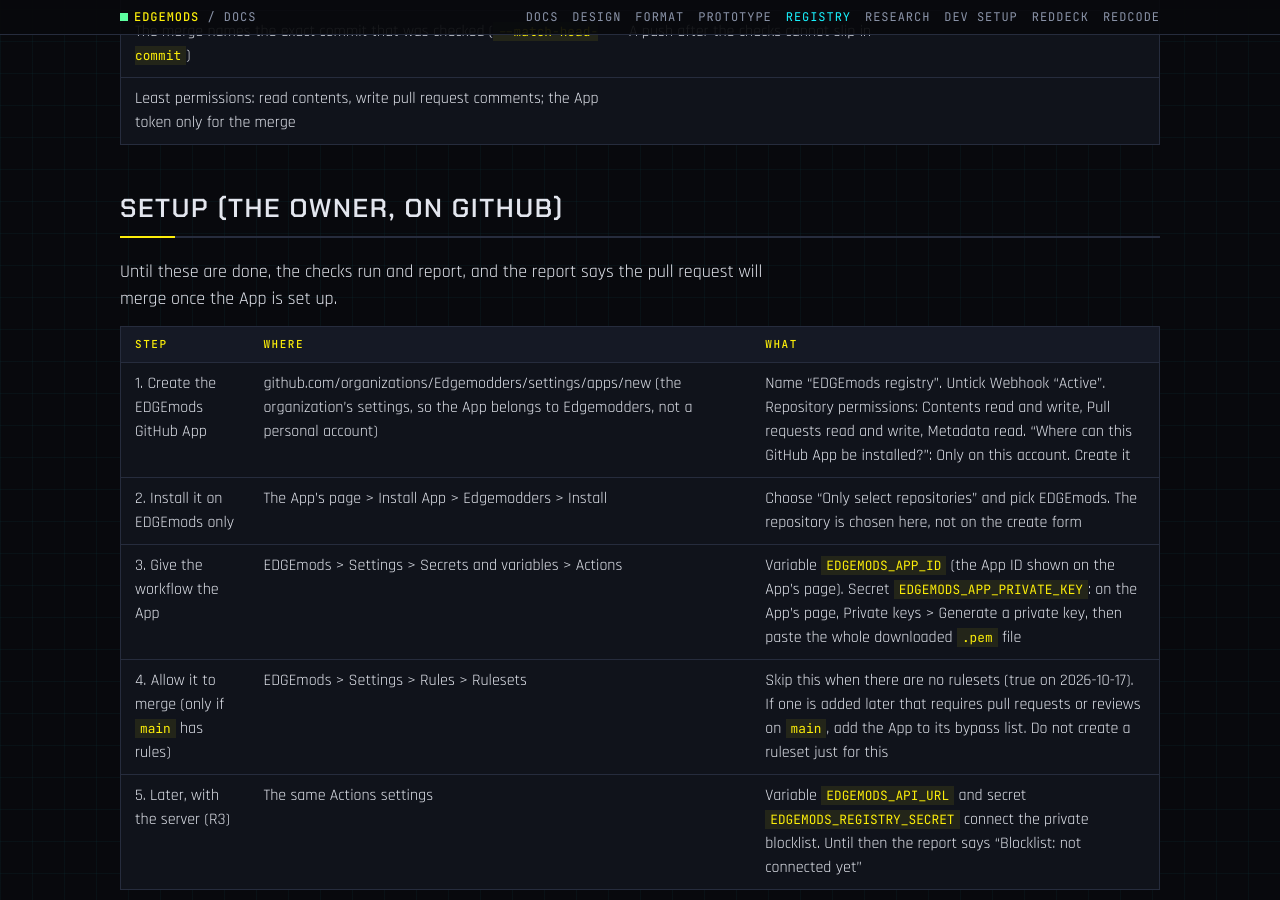
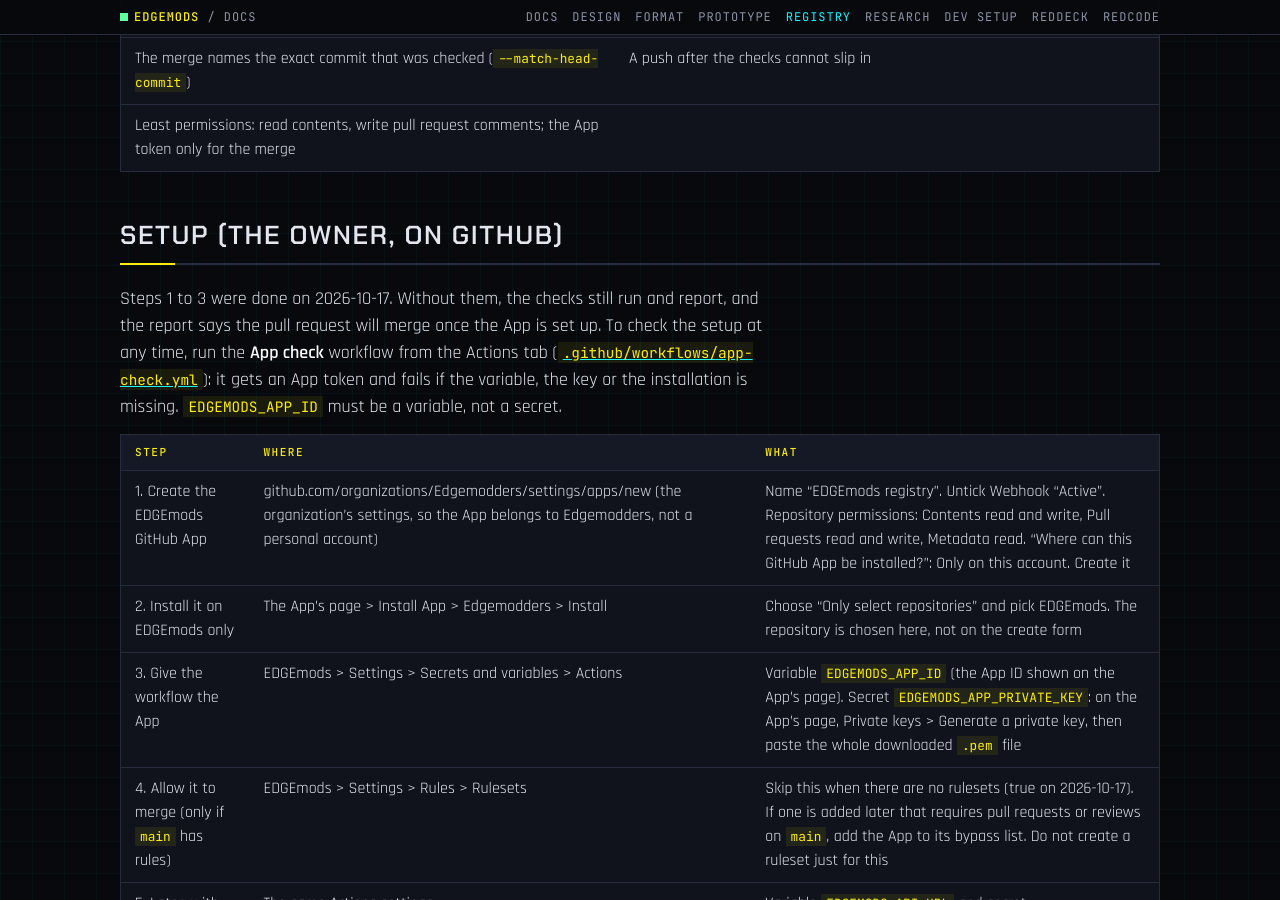
Before and after one commit to Edgemodders/EDGEmods, a Jekyll site: the page built from docs/registry.md, in a window 1280 px wide and 900 px high, scrolled down 1975 px. Built offline with Jekyll 4.4.1, drawn with Linux system fonts in a browser that asks for light colours; our own code applies the rules of GitHub Pages for plain Markdown files; some of the changed text lies outside the part shown.

Commit message:
Docs: the registry App is set up
Co-Authored-By: Claude Opus 5.5 <noreply@anthropic.com>

```diff
--- a/docs/registry.md
+++ b/docs/registry.md
@@ -2,7 +2,7 @@
 
 The registry is the list of mods on EDGEmods: one small file per mod in [`registry/`](https://github.com/Edgemodders/EDGEmods/tree/main/registry). Publishing a mod opens a pull request that adds its file. The merge checks look at the mod's repository and release, report in plain words on the pull request, and merge it by themselves when every check passes.
 
-**Status: R2, built 2026-10-17, for the owner's review.** The checks run; merging by themselves waits for the EDGEmods GitHub App (see "Setup" below). The code is in [`packages/checks`](https://github.com/Edgemodders/EDGEmods/tree/main/packages/checks) and the workflow in [`.github/workflows/registry.yml`](https://github.com/Edgemodders/EDGEmods/blob/main/.github/workflows/registry.yml).
+**Status: R2, built 2026-10-17, for the owner's review.** The checks run, and the EDGEmods GitHub App (`edgemods-registry`) is set up to merge (checked 2026-10-17); a real publish pull request has not been through yet. The code is in [`packages/checks`](https://github.com/Edgemodders/EDGEmods/tree/main/packages/checks) and the workflow in [`.github/workflows/registry.yml`](https://github.com/Edgemodders/EDGEmods/blob/main/.github/workflows/registry.yml).
 
 ## A registry file
 
@@ -47,7 +47,7 @@ The report on the pull request lists every step, the problems and advice, and a
 
 ## Setup (the owner, on GitHub)
 
-Until these are done, the checks run and report, and the report says the pull request will merge once the App is set up.
+Steps 1 to 3 were done on 2026-10-17. Without them, the checks still run and report, and the report says the pull request will merge once the App is set up. To check the setup at any time, run the **App check** workflow from the Actions tab ([`.github/workflows/app-check.yml`](https://github.com/Edgemodders/EDGEmods/blob/main/.github/workflows/app-check.yml)): it gets an App token and fails if the variable, the key or the installation is missing. `EDGEMODS_APP_ID` must be a variable, not a secret.
 
 | Step | Where | What |
 |---|---|---|
```
Also changed, not shown: CLAUDE.md (+1 -1 lines), docs/index.md (+1 -1 lines).
